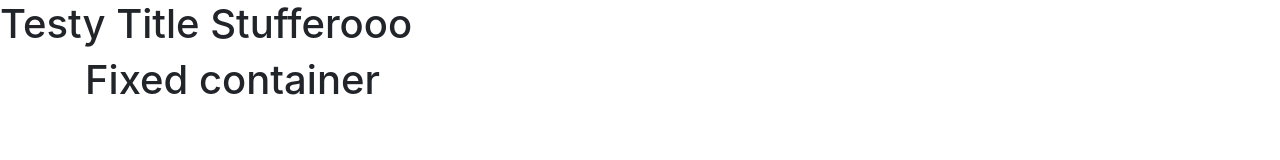
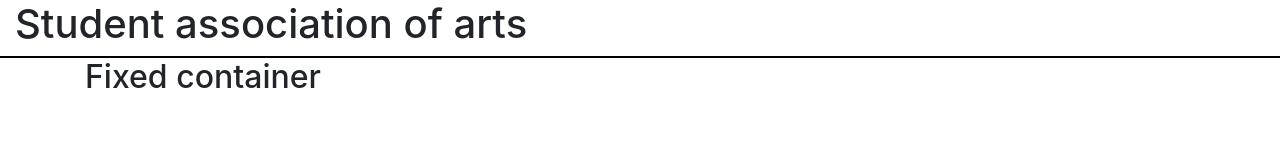
Before and after one commit to Viret/TestProject.Website, a plain HTML site: page index.html in a window 1280 px wide. Drawn offline with nearby package versions, Linux system fonts and the light colour scheme.

Commit message:
Project Start

```diff
--- a/index.html
+++ b/index.html
@@ -7,14 +7,19 @@
 
     <!-- Bootstrap CSS -->
     <link rel="stylesheet" href="https://maxcdn.bootstrapcdn.com/bootstrap/4.0.0/css/bootstrap.min.css" integrity="sha384-Gn5384xqQ1aoWXA+058RXPxPg6fy4IWvTNh0E263XmFcJlSAwiGgFAW/dAiS6JXm" crossorigin="anonymous">
-
-    <title>Test Page! Please dont upvote</title>
+    <link rel="stylesheet" href='stylesheet.css' />
+    <title>Art Student Society</title>
   </head>
   <body>
-    <h1>Testy Title Stufferooo</h1>
-		<div class='container'>
-				<h1>Fixed container</h1>
+
+    <div class='container-fluid' style='border-bottom: solid black 2px;'>
+      <h1>Student association of arts</h1>
+    </div>
+
+    <div class='container'>
+				<h2>Fixed container</h2>
 		</div>
+
     <!-- Optional JavaScript -->
     <!-- jQuery first, then Popper.js, then Bootstrap JS -->
     <script src="https://code.jquery.com/jquery-3.2.1.slim.min.js" integrity="sha384-KJ3o2DKtIkvYIK3UENzmM7KCkRr/rE9/Qpg6aAZGJwFDMVNA/GpGFF93hXpG5KkN" crossorigin="anonymous"></script>
```
